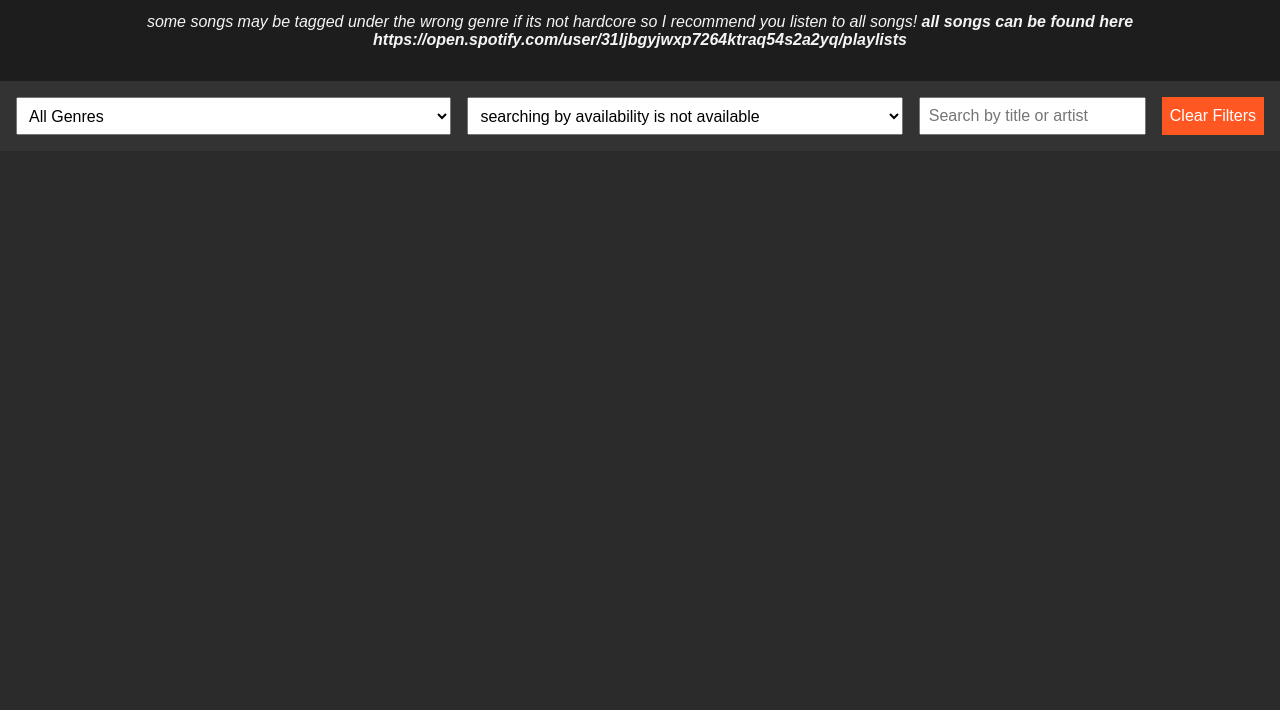
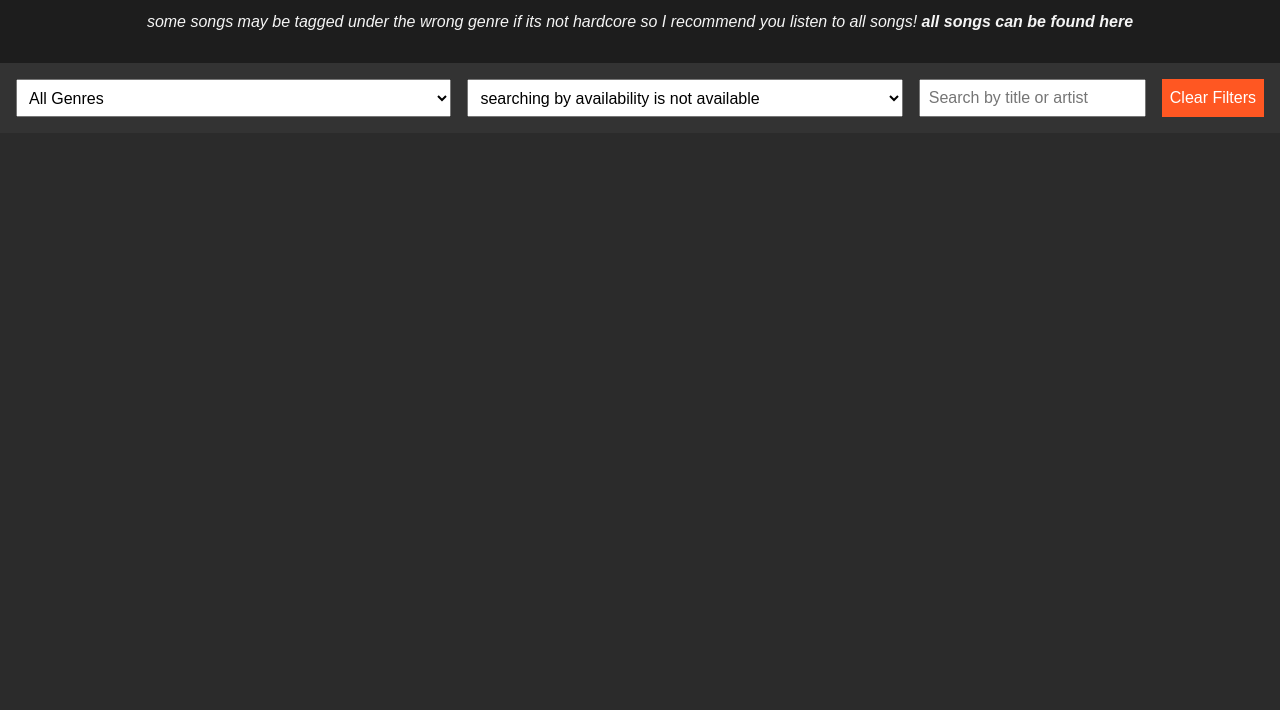
Before and after one commit to andrew10966/AndrewFCC, a plain HTML site: page collab/collabs.html in a window 1280 px wide. Shown: the part 90-800 px from the top of the page. Drawn offline with Linux system fonts and the light colour scheme; no server answers.

Commit message:
Update collabs.html

```diff
--- a/collab/collabs.html
+++ b/collab/collabs.html
@@ -10,7 +10,7 @@
     <header>
         <h1>AndrewFCC - Collabs</h1>
         <p>I wont lie I didn't understand how to add any tag other than open so be sure to dm me for details!</p>
-        <p><i>some songs may be tagged under the wrong genre if its not hardcore so I recommend you listen to all songs!<b> all songs can be found here https://open.spotify.com/user/31ljbgyjwxp7264ktraq54s2a2yq/playlists</b></i></p>
+        <p><i>some songs may be tagged under the wrong genre if its not hardcore so I recommend you listen to all songs!<b> all songs can be found <a href="https://open.spotify.com/user/31ljbgyjwxp7264ktraq54s2a2yq/playlists">here</b></i></p>
     </header>
     <main>
         <section id="filters">
```
